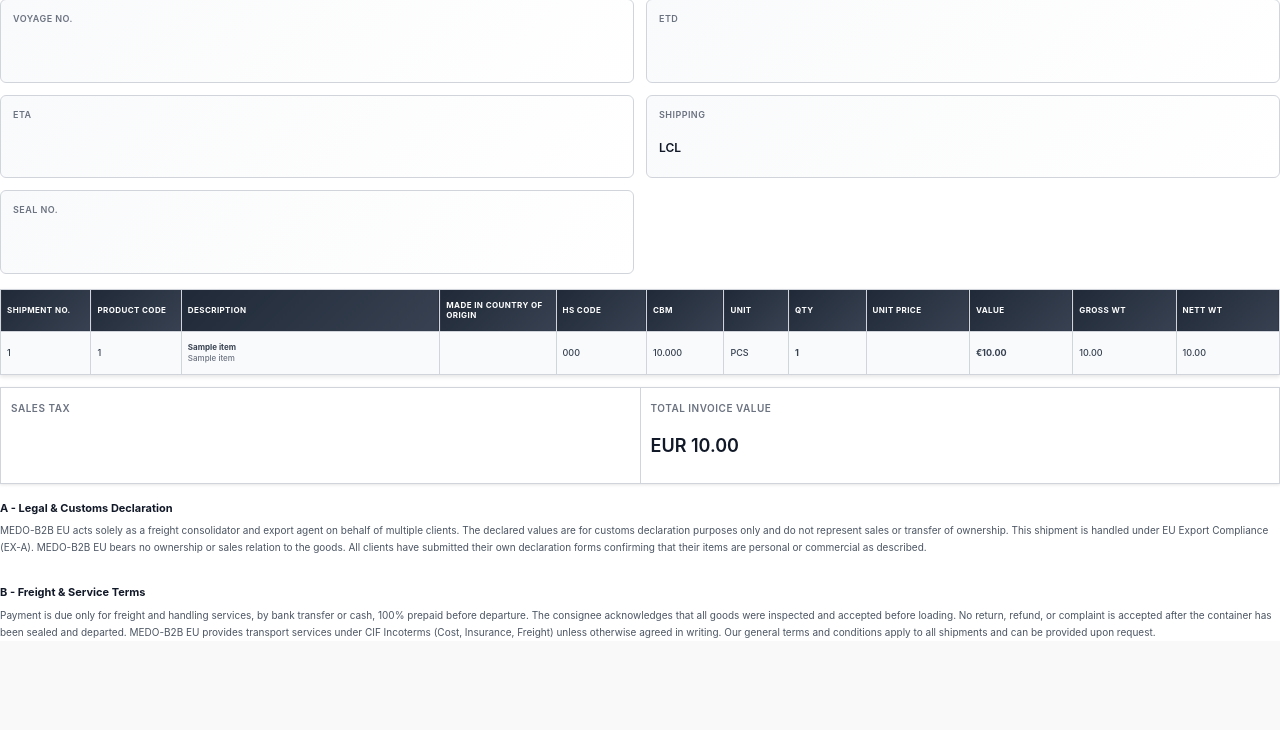
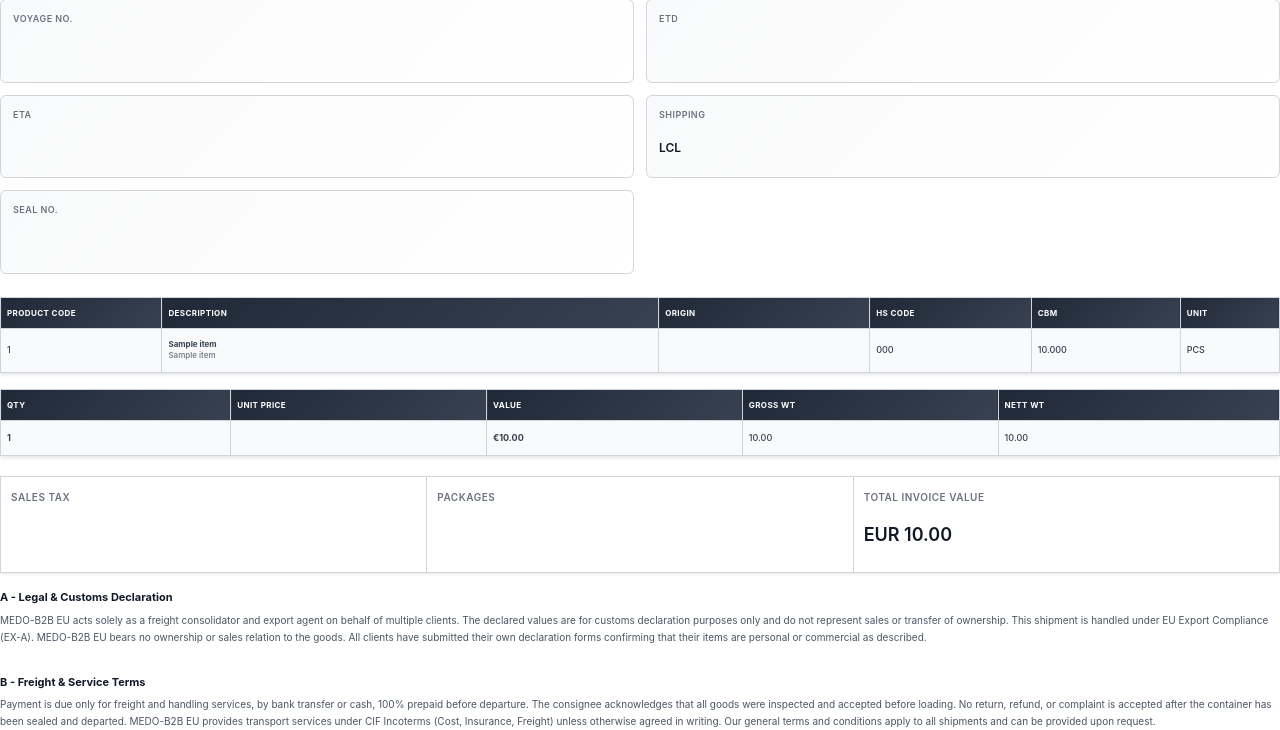
Before and after one commit to KaraBala10/trasport-containers-site, a Django app: template backend/app/templates/documents/consolidated_export_invoice.html in a window 1280 px wide. Shown: the part 1209-1939 px from the top of the page. Before the commit the page ends 1847 px from the top, so only its background shows below. Run offline with Django 4.2, Linux system fonts and the light colour scheme; the template is opened without the code that fills it: most values are stand-ins (such as "Sample title", 1, 10 or a date in 2020).

Commit message:
Refactor consolidated export invoice template to enhance layout and functionality - Introduced a new product-tables-container for better organization of product tables, added margin for improved spacing, and refined conditional rendering for shipment and parcel data. Enhanced handling of empty states for clearer user feedback.

```diff
--- a/backend/app/templates/documents/consolidated_export_invoice.html
+++ b/backend/app/templates/documents/consolidated_export_invoice.html
@@ -348,6 +348,7 @@
             font-size: 9px;
             width: 100%;
             table-layout: fixed;
+            margin-bottom: 8px;
         }
 
         .product-table th {
@@ -375,6 +376,12 @@
         .product-table .description-cell {
             font-size: 8px;
             line-height: 1.4;
+        }
+
+        .product-tables-container {
+            display: flex;
+            flex-direction: column;
+            gap: 0;
         }
 
         /* Large input fields for manual writing */
@@ -607,31 +614,22 @@
             </div>
         </div>
 
+        <div class="product-tables-container">
+            <!-- First table: Columns 1-6 -->
             <table class="light-border-table product-table">
                 <tr>
-                {% if shipment_data %}
-                <th style="width: 7%;">Shipment No.</th>
-                {% endif %}
-                <th style="width: {% if shipment_data %}7%{% else %}8%{% endif %};">Product Code</th>
-                <th style="width: {% if shipment_data %}20%{% else %}24%{% endif %};">Description</th>
-                <th style="width: 9%;" class="text-center">Made In Country of Origin</th>
-                <th style="width: 7%;" class="text-center">HS Code</th>
-                <th style="width: 6%;" class="text-center">CBM</th>
-                <th style="width: 5%;" class="text-center">Unit</th>
-                <th style="width: 6%;" class="text-center">Qty</th>
-                <th style="width: 8%;" class="text-right">Unit Price</th>
-                <th style="width: 8%;" class="text-right">Value</th>
-                <th style="width: 8%;" class="text-right">Gross Wt</th>
-                <th style="width: 8%;" class="text-right">Nett Wt</th>
+                    <th style="width: 13%;">Product Code</th>
+                    <th style="width: 40%;">Description</th>
+                    <th style="width: 17%;" class="text-center">Origin</th>
+                    <th style="width: 13%;" class="text-center">HS Code</th>
+                    <th style="width: 12%;" class="text-center">CBM</th>
+                    <th style="width: 8%;" class="text-center">Unit</th>
                 </tr>
                 {% if shipment_data %}
                     {# Bulk mode: multiple shipments #}
                     {% for shipment_info in shipment_data %}
                         {% for item in shipment_info.items %}
                             <tr>
-                            <td class="small-text">
-                                {{ item.shipment_number|default:"" }}
-                            </td>
                                 <td class="small-text">
                                     {{ item.shipment_number|default:"" }}
                                 </td>
@@ -651,24 +649,11 @@
                                 <td class="small-text text-center">
                                     PCS
                                 </td>
-                            <td class="small-text text-center">
-                                <strong>{{ item.repeat_count|default:1 }}</strong>
-                            </td>
-                            <td class="small-text text-right empty-cell"></td>
-                            <td class="small-text text-right">
-                                <strong>€{{ item.price_by_weight|floatformat:2 }}</strong>
-                            </td>
-                            <td class="small-text text-right">
-                                {{ item.weight|default:0|floatformat:2 }}
-                            </td>
-                            <td class="small-text text-right">
-                                {{ item.weight|default:0|floatformat:2 }}
-                            </td>
                             </tr>
                         {% endfor %}
                     {% empty %}
                         <tr>
-                        <td colspan="12" class="small-text text-center" style="padding: 20px; color: #9ca3af;">
+                            <td colspan="6" class="small-text text-center" style="padding: 20px; color: #9ca3af;">
                                 No shipment data available.
                             </td>
                         </tr>
@@ -696,6 +681,57 @@
                             <td class="small-text text-center">
                                 PCS
                             </td>
+                        </tr>
+                    {% empty %}
+                        <tr>
+                            <td colspan="6" class="small-text text-center" style="padding: 20px; color: #9ca3af;">
+                                No parcel breakdown available.
+                            </td>
+                        </tr>
+                    {% endfor %}
+                {% endif %}
+            </table>
+
+            <!-- Second table: Columns 7-11 -->
+            <table class="light-border-table product-table">
+                <tr>
+                    <th style="width: 18%;" class="text-center">Qty</th>
+                    <th style="width: 20%;" class="text-right">Unit Price</th>
+                    <th style="width: 20%;" class="text-right">Value</th>
+                    <th style="width: 20%;" class="text-right">Gross Wt</th>
+                    <th style="width: 22%;" class="text-right">Nett Wt</th>
+                </tr>
+                {% if shipment_data %}
+                    {# Bulk mode: multiple shipments #}
+                    {% for shipment_info in shipment_data %}
+                        {% for item in shipment_info.items %}
+                            <tr>
+                                <td class="small-text text-center">
+                                    <strong>{{ item.repeat_count|default:1 }}</strong>
+                                </td>
+                                <td class="small-text text-right empty-cell"></td>
+                                <td class="small-text text-right">
+                                    <strong>€{{ item.price_by_weight|floatformat:2 }}</strong>
+                                </td>
+                                <td class="small-text text-right">
+                                    {{ item.weight|default:0|floatformat:2 }}
+                                </td>
+                                <td class="small-text text-right">
+                                    {{ item.weight|default:0|floatformat:2 }}
+                                </td>
+                            </tr>
+                        {% endfor %}
+                    {% empty %}
+                        <tr>
+                            <td colspan="5" class="small-text text-center" style="padding: 20px; color: #9ca3af;">
+                                No shipment data available.
+                            </td>
+                        </tr>
+                    {% endfor %}
+                {% else %}
+                    {# Single shipment mode #}
+                    {% for item in pricing.parcel_calculations %}
+                        <tr>
                             <td class="small-text text-center">
                                 <strong>{{ item.repeat_count|default:1 }}</strong>
                             </td>
@@ -716,21 +752,26 @@
                         </tr>
                     {% empty %}
                         <tr>
-                        <td colspan="11" class="small-text text-center" style="padding: 20px; color: #9ca3af;">
+                            <td colspan="5" class="small-text text-center" style="padding: 20px; color: #9ca3af;">
                                 No parcel breakdown available.
                             </td>
                         </tr>
                     {% endfor %}
                 {% endif %}
             </table>
+        </div>
 
         <table class="info-grid">
             <tr>
-                <td style="width: 50%;">
+                <td style="width: 33.33%;">
                     <div class="info-label">SALES TAX</div>
                     <div class="info-value" style="min-height: 45px; font-size: 18px; padding: 10px 0;"></div>
                 </td>
-                <td style="width: 50%;">
+                <td style="width: 33.33%;">
+                    <div class="info-label">PACKAGES</div>
+                    <div class="info-value" style="min-height: 45px; font-size: 18px; padding: 10px 0;"></div>
+                </td>
+                <td style="width: 33.33%;">
                     <div class="info-label">TOTAL INVOICE VALUE</div>
                     <div class="info-value" style="min-height: 45px; font-size: 18px; padding: 10px 0;">
                         EUR {% if grand_total_value %}{{ grand_total_value|floatformat:2 }}{% else %}{{ pricing.total_price|floatformat:2 }}{% endif %}
```
Lines whose indentation alone changed are shown as unchanged.
